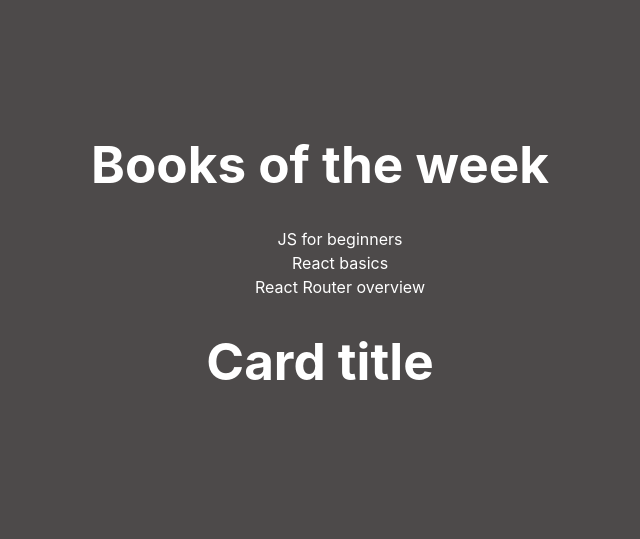
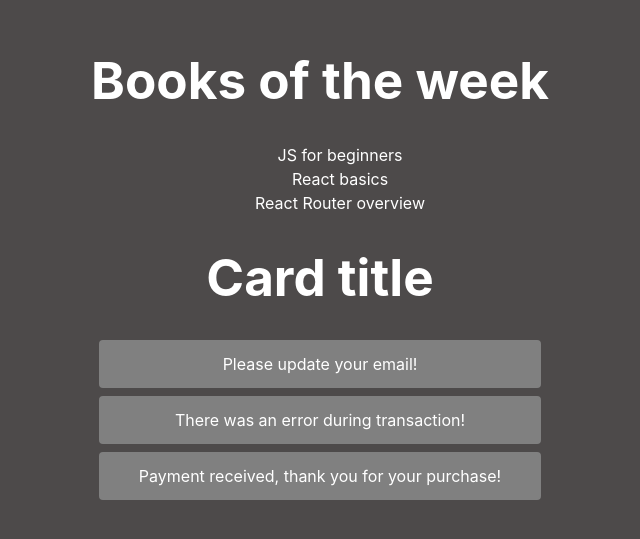
Before and after one commit to Dekan777/goit-react-hw-01, a React (Vite) app: page / in a window 1280 px wide. Shown: the part 137-676 px from the top of the page, without its empty margins (320-960 px from the left). Built offline with nearby package versions, Linux system fonts and the light colour scheme.

Commit message:
Update App.jsx

```diff
--- a/src/components/App.jsx
+++ b/src/components/App.jsx
@@ -1,7 +1,13 @@
 import "./App.css";
 import { favouriteBook, BookList, Card } from "./Product";
 
-
+const alertStyles = {
+  margin: 8,
+  padding: "12px 16px",
+  borderRadius: 4,
+  backgroundColor: "gray",
+  color: "white",
+};
 
 export default function App() {
   return (
@@ -15,7 +21,9 @@ export default function App() {
         <h1>Card title</h1>
 
       </Card>
-
+      <p style={alertStyles}>Please update your email!</p>
+      <p style={alertStyles}>There was an error during transaction!</p>
+      <p style={alertStyles}>Payment received, thank you for your purchase!</p>
     </>
   );
 }
```
